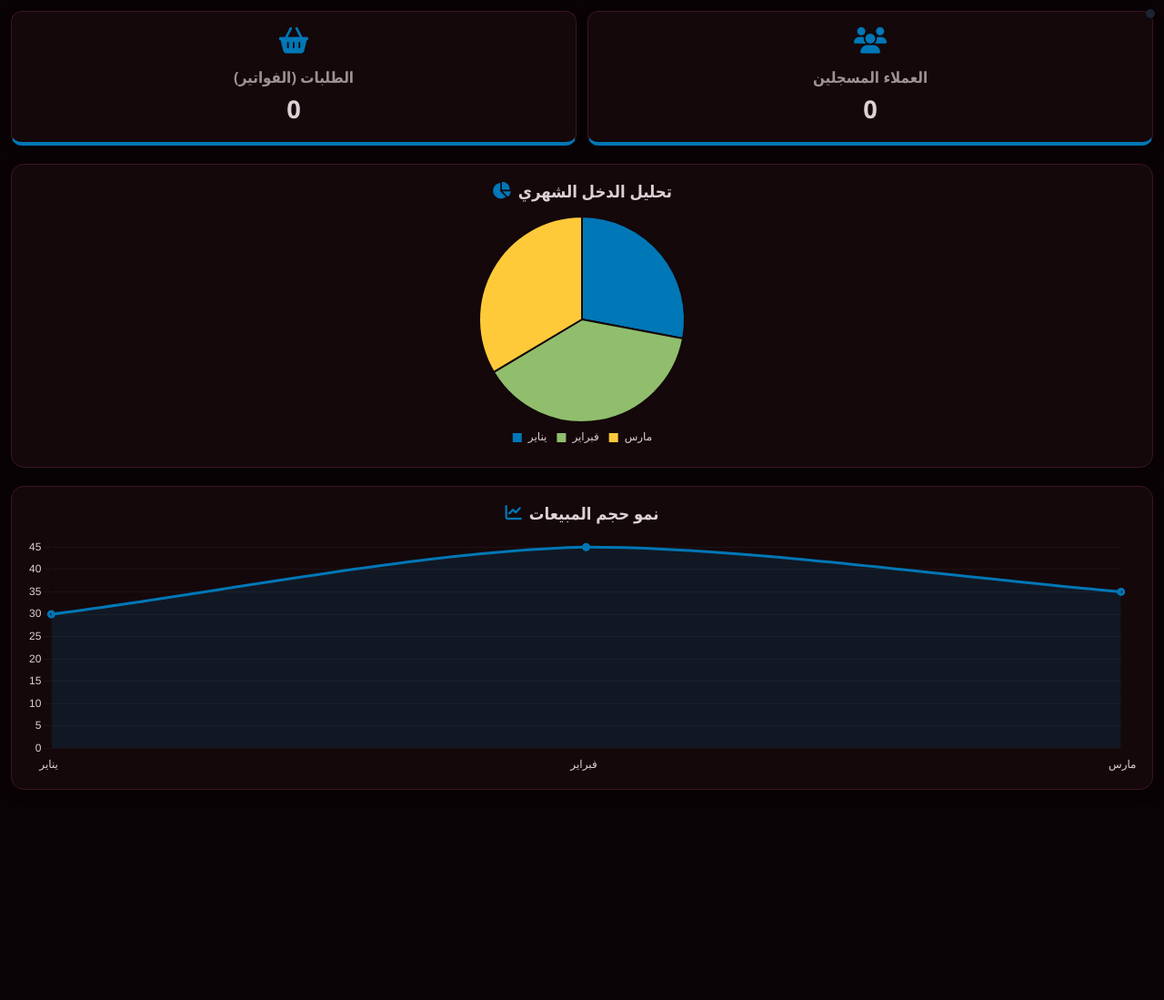
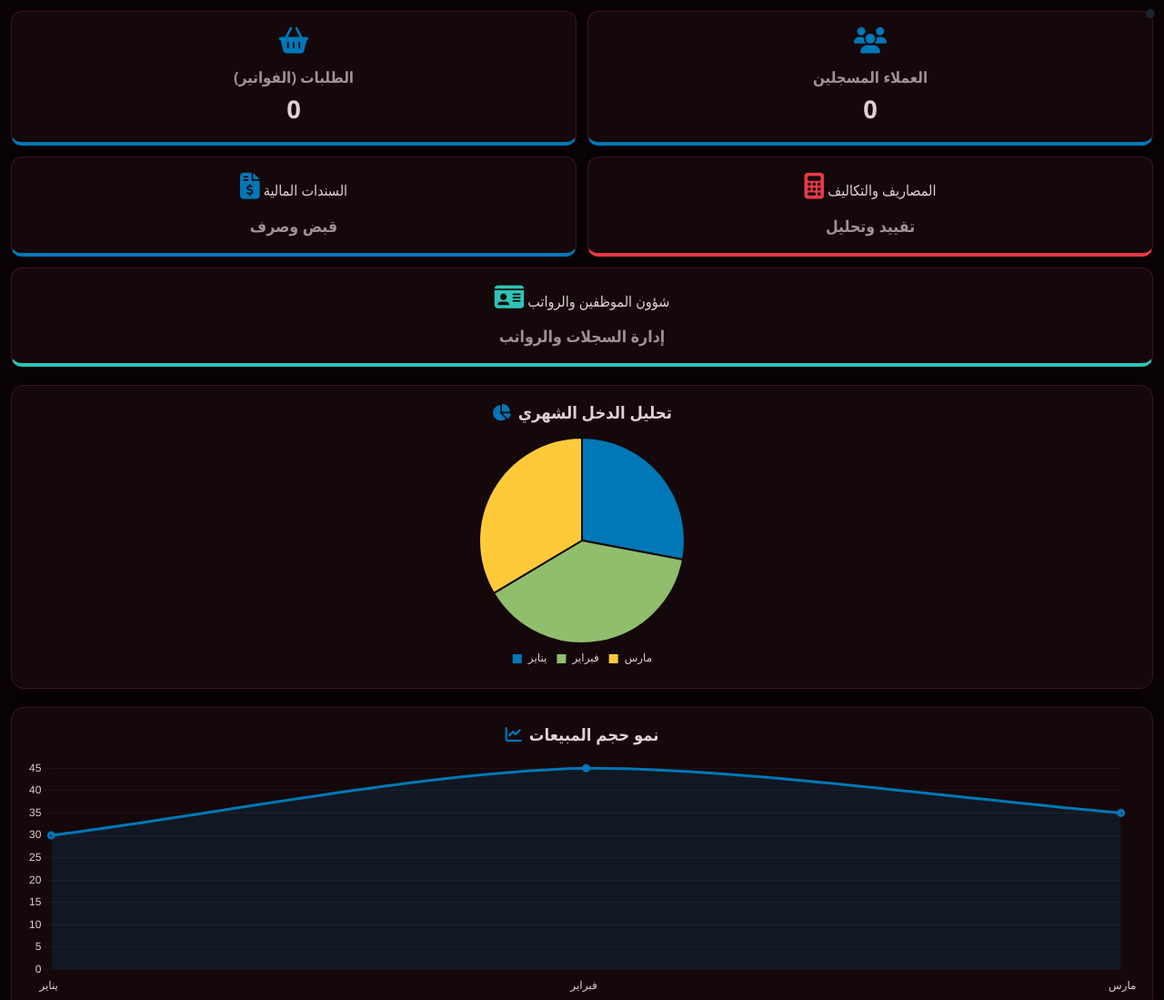
Before and after one commit to mfdmfd004-code/Altajer-Web, a plain HTML site: page dashboard.html in a window 1280 px wide. Shown: the top 1099 px of the page at 91% size. Before the commit the page ends 900 px from the top, so only its background shows below. Drawn offline with nearby package versions, Linux system fonts and the light colour scheme.

Commit message:
Enhance dashboard with new stat cards
Added new stat cards for financial receipts, expenses, and employees with appropriate styles.

```diff
--- a/dashboard.html
+++ b/dashboard.html
@@ -22,6 +22,8 @@
             --accent-blue: #0077b6;
             --text-light: #e0d0d5;
             --text-dim: #a09095;
+            --accent-green: #2ec4b6;
+            --accent-red: #e63946;
         }
 
         * {
@@ -37,12 +39,17 @@
             color: var(--text-light);
         }
 
-        /* شبكة الإحصائيات المتجاوبة مع الجوال */
+        /* شبكة الإحصائيات المتجاوبة مع الجوال - تم تعديلها لتستوعب الأزرار الجديدة بسلاسة */
         .stats-grid {
             display: grid;
             grid-template-columns: 1fr 1fr;
             gap: 12px;
             margin-bottom: 20px;
+        }
+
+        /* زر الموظفين الممتد لملء العرض الكامل على الجوال بشكل متناسق */
+        .full-width-link {
+            grid-column: span 2;
         }
 
         /* تحويل الكروت إلى روابط تفاعلية منظمة قابلة للضغط للربط التام */
@@ -58,7 +65,7 @@
             border-radius: 12px;
             text-align: center;
             border: 1px solid var(--border-dark);
-            border-bottom: 4px solid var(--accent-blue);
+            border-bottom: 4px solid var(--border-clr, var(--accent-blue));
             box-shadow: 0 4px 10px rgba(0,0,0,0.3);
             transition: transform 0.2s, background-color 0.2s;
             cursor: pointer;
@@ -71,7 +78,7 @@
 
         .stat-card i {
             font-size: 1.8rem;
-            color: var(--accent-blue);
+            color: var(--icon-clr, var(--accent-blue));
             margin-bottom: 8px;
         }
 
@@ -138,6 +145,30 @@
                 <i class="fas fa-users"></i>
                 <h3 data-i18n="dash-customers-title">العملاء المسجلين</h3>
                 <p id="customerCount">0</p>
+            </div>
+        </a>
+
+        <a href="receipts.html" class="stat-card-link">
+            <div class="stat-card" style="--border-clr: var(--accent-blue); --icon-clr: var(--accent-blue);">
+                <i class="fas fa-file-invoice-dollar"></i>
+                <span>السندات المالية</span>
+                <p style="font-size: 1.1rem; margin-top: max(8px); color: var(--text-dim);">قبض وصرف</p>
+            </div>
+        </a>
+
+        <a href="expenses.html" class="stat-card-link">
+            <div class="stat-card" style="--border-clr: var(--accent-red); --icon-clr: var(--accent-red);">
+                <i class="fas fa-calculator"></i>
+                <span>المصاريف والتكاليف</span>
+                <p style="font-size: 1.1rem; margin-top: max(8px); color: var(--text-dim);">تقييد وتحليل</p>
+            </div>
+        </a>
+
+        <a href="employees.html" class="stat-card-link full-width-link">
+            <div class="stat-card" style="--border-clr: var(--accent-green); --icon-clr: var(--accent-green);">
+                <i class="fas fa-id-card"></i>
+                <span>شؤون الموظفين والرواتب</span>
+                <p style="font-size: 1.1rem; margin-top: max(8px); color: var(--text-dim);">إدارة السجلات والرواتب</p>
             </div>
         </a>
     </div>
```
